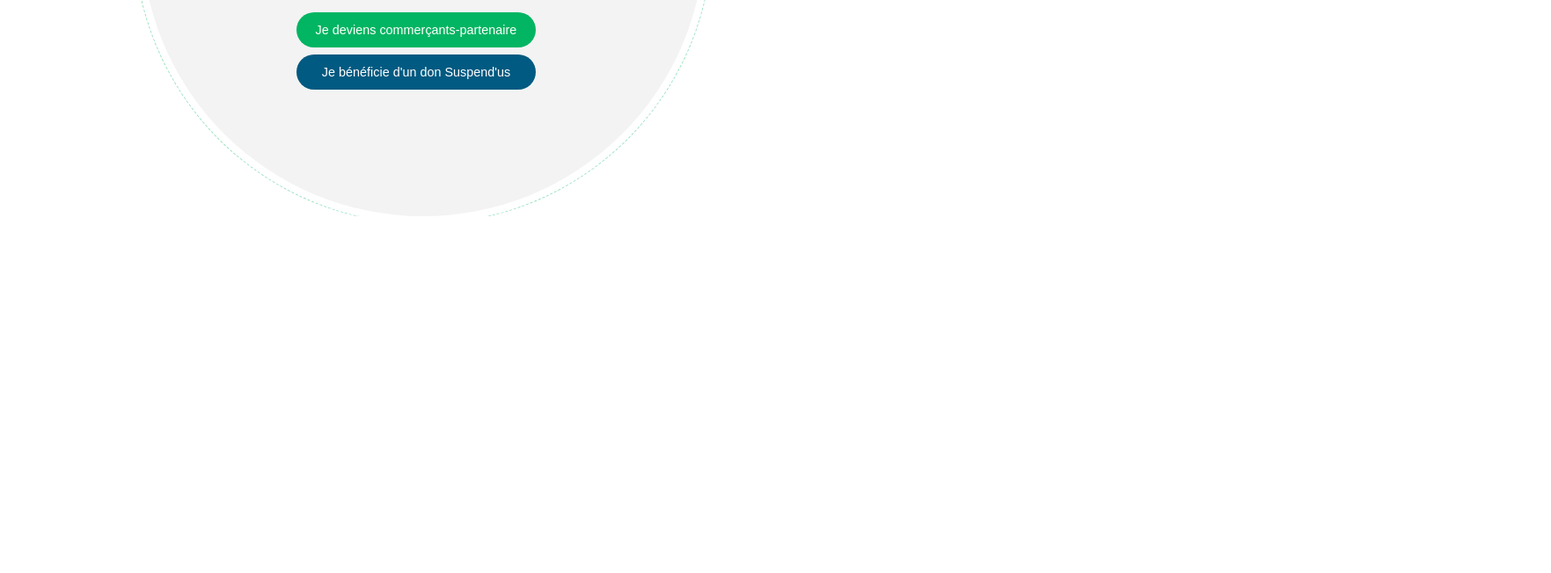
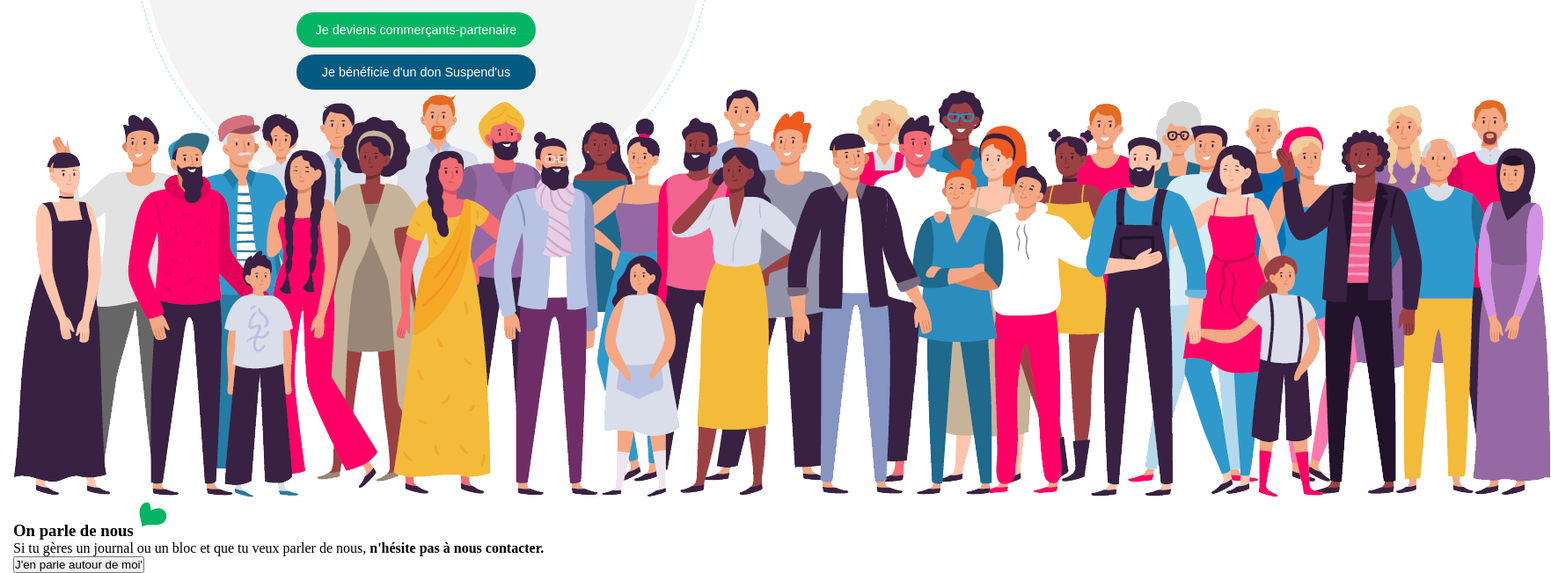
Before and after one commit to Chaplin16/suspend-us, a website: page index.html in a window 1280 px wide. Shown: the part 2817-3469 px from the top of the page at 88% size, 1763 px wide, since content can reach past the window. Before the commit the page ends 3063 px from the top, so only its background shows below. Drawn offline with Linux system fonts and the light colour scheme.

Commit message:
block_press in HTML

```diff
--- a/index.html
+++ b/index.html
@@ -167,15 +167,31 @@
                 <p>
                     Suspend'us permet de bénéficier de prestations multiples chez nos commerçants-partenaires.
                 </p>
-                    <button class="block_shopkeepers--text-btn1" type="button"
-                        aria-label="devenir commerçant-partenaire" id="">Je deviens commerçants-partenaire</button>
-                    <button class="block_shopkeepers--text-btn2" type="button"
-                        aria-label="bénéficier d'un don suspend us" id="">Je bénéficie d'un don Suspend'us</button>
+                <button class="block_shopkeepers--text-btn1" type="button" aria-label="devenir commerçant-partenaire"
+                    id="">Je deviens commerçants-partenaire</button>
+                <button class="block_shopkeepers--text-btn2" type="button" aria-label="bénéficier d'un don suspend us"
+                    id="">Je bénéficie d'un don Suspend'us</button>
             </div>
             <div class="block_shopkeepers--img">
-                    <img class="block_shopkeepers--img-half"src="images/commercant-entraide-suisse.png"
+                <img class="block_shopkeepers--img-half" src="images/commercant-entraide-suisse.png"
                     alt="devenir commerçant partenaire pour aider ceux dans la précarité">
-                    <img class="block_shopkeepers--img-full"src="images/commerçants-patenaire-entraide-suisse.png" alt="commerçants partenaire pour aider ceux dans la précarité "                </div>
+                <img class="block_shopkeepers--img-full" src="images/commerçants-patenaire-entraide-suisse.png"
+                    alt="commerçants partenaire pour aider ceux dans la précarité ">
+        </section>
+
+        <section class="block_press">
+            <img src="images/contact-suspend-us.png" alt="contacter suspend us pour creer de l'entraide">
+            <div class="block_press--text">
+                <h3>On parle de nous
+                    <img src="images/coeur-suspend-us-entraide-entre-suisse.png"
+                        alt="coeur pour symboliser l'entraide entre suisse">
+                </h3>
+                <p>
+                    Si tu gères un journal ou un bloc et que tu veux parler de nous, <strong>n'hésite pas à nous contacter.</strong>
+                </p>
+                <button class="block_press--text" type="button" aria-label="en parler autour de soi"
+                    id="">J'en parle autour de moi'</button>
+            </div>
         </section>
 
     </main>
```
Also changed, not shown: images/Screenshot 2022-11-05 224428.png (deleted), images/contact-suspend-us.png (added). Lines whose indentation alone changed are shown as unchanged.
